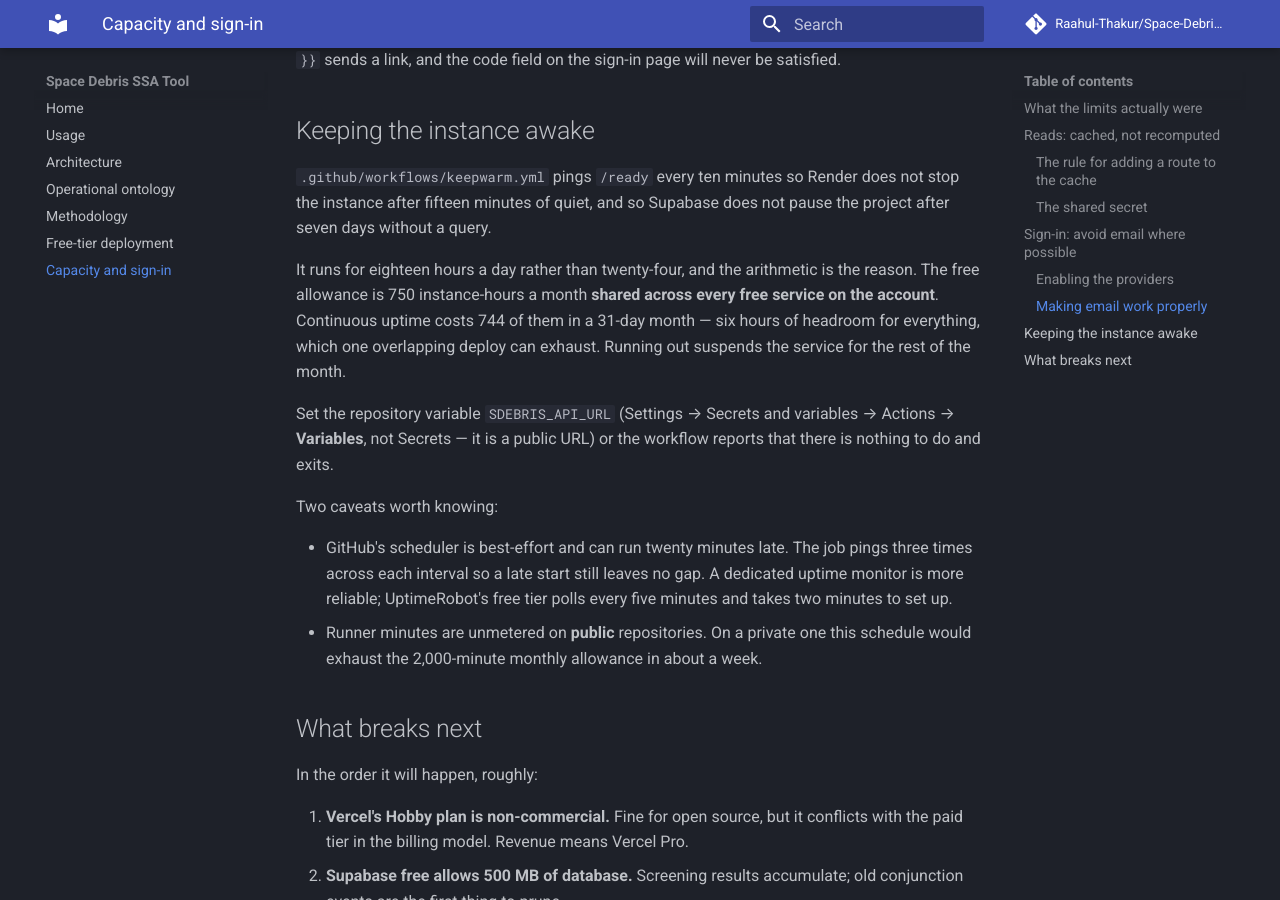
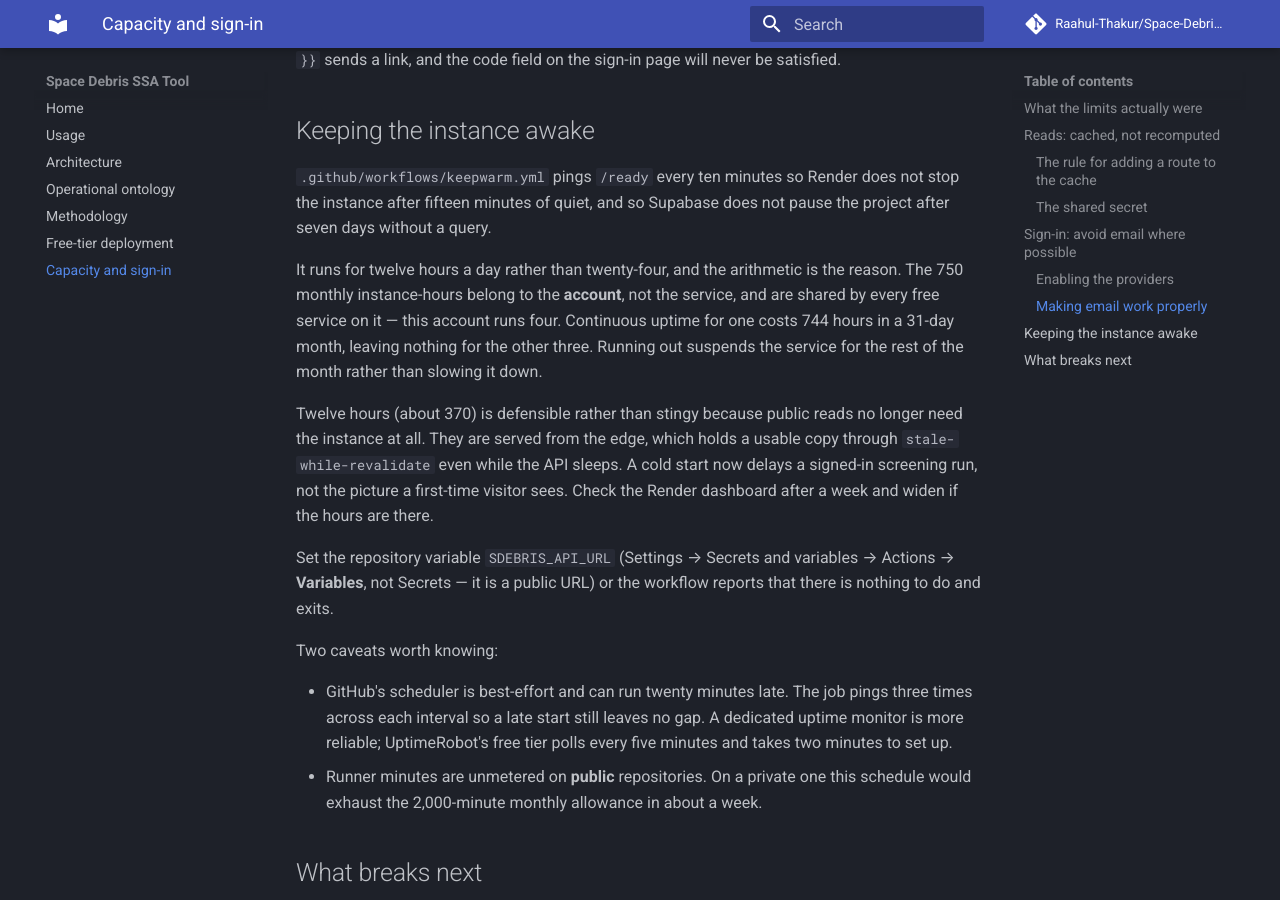
Before and after one commit to Raahul-Thakur/Space-Debris-SSA-Tool, an MkDocs documentation site: the page built from docs/capacity.md, in a window 1280 px wide and 900 px high, scrolled down 3281 px. Built offline with MkDocs 1.6.1 and Material for MkDocs 9.7.7, drawn with Linux system fonts in a browser that asks for light colours; comment, search, counter and statistics services are not loaded.

Commit message:
Correct the hour arithmetic in the capacity note
The documentation still described the eighteen-hour window after the workflow
had been narrowed to twelve, and still implied the allowance was the service's
rather than the account's.

Co-Authored-By: Claude Opus 5 <noreply@anthropic.com>

```diff
--- a/docs/capacity.md
+++ b/docs/capacity.md
@@ -138,11 +138,19 @@ will never be satisfied.
 not stop the instance after fifteen minutes of quiet, and so Supabase does not
 pause the project after seven days without a query.
 
-It runs for eighteen hours a day rather than twenty-four, and the arithmetic is
-the reason. The free allowance is 750 instance-hours a month **shared across
-every free service on the account**. Continuous uptime costs 744 of them in a
-31-day month — six hours of headroom for everything, which one overlapping
-deploy can exhaust. Running out suspends the service for the rest of the month.
+It runs for twelve hours a day rather than twenty-four, and the arithmetic is
+the reason. The 750 monthly instance-hours belong to the **account**, not the
+service, and are shared by every free service on it — this account runs four.
+Continuous uptime for one costs 744 hours in a 31-day month, leaving nothing
+for the other three. Running out suspends the service for the rest of the
+month rather than slowing it down.
+
+Twelve hours (about 370) is defensible rather than stingy because public reads
+no longer need the instance at all. They are served from the edge, which holds
+a usable copy through `stale-while-revalidate` even while the API sleeps. A
+cold start now delays a signed-in screening run, not the picture a first-time
+visitor sees. Check the Render dashboard after a week and widen if the hours
+are there.
 
 Set the repository variable `SDEBRIS_API_URL` (Settings → Secrets and variables
 → Actions → **Variables**, not Secrets — it is a public URL) or the workflow
```
